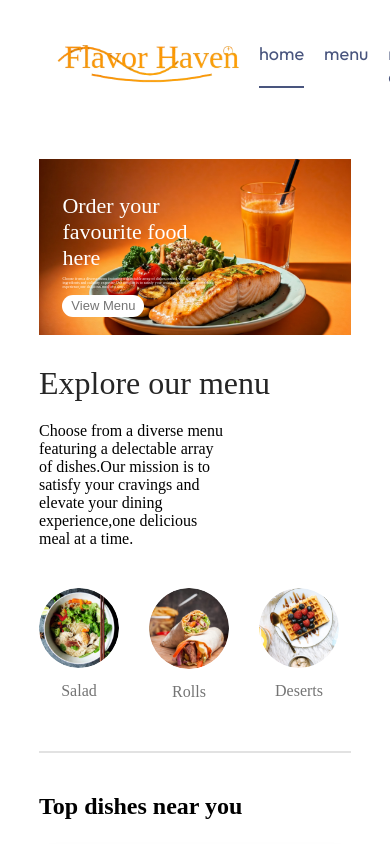
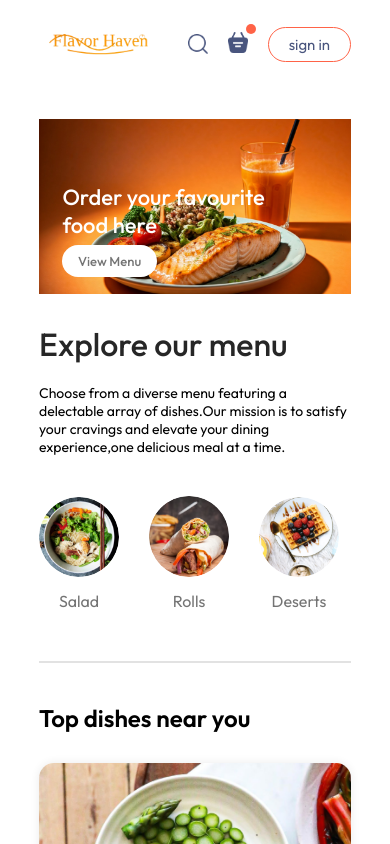
Before and after one commit to LavneeshSharma/food-del, a React (Vite) app: page / in a window 390 px wide. Shown: the top 844 px of the page. Built offline with nearby package versions, Linux system fonts and the light colour scheme.

Commit message:
Responsiveness

```diff
--- /dev/null
+++ b/src/components/Navbar/AppDownload/AppDownload.css
@@ -0,0 +1,22 @@
+.app-download{
+    margin: auto auto;
+    margin-top: 100px;
+    font-size: max(3vw,20px);
+    text-align: center;
+    font-weight: 500;
+}
+.app-download-platforms{
+    display: flex;
+    justify-content: center;
+    gap: max(2vw,10px);
+    margin-top: 40px;
+}
+.app-download-platforms img{
+    width: max(30vw,120px);
+    max-width: 180px;
+    transition: 0.5s;
+    cursor: pointer;
+}
+.app-download-platforms img:hover{
+    transform: scale(1.05);
+}
--- /dev/null
+++ b/src/components/Navbar/AppDownload/AppDownload.jsx
@@ -0,0 +1,16 @@
+import React from 'react'
+import './AppDownload.css'
+import { assets } from '../../../assets/frontend_assets/assets'
+const AppDownload = () => {
+  return (
+    <div className='app-download' id='app-download'>
+        <p>For Better Experience Download<br />Flavor Heaven App</p>
+      <div className="app-download-platforms">
+        <img src={assets.play_store} alt="" />
+        <img src={assets.app_store} alt="" />
+      </div>
+    </div>
+  )
+}
+
+export default AppDownload
--- a/src/components/Navbar/ExploreMenu/ExploreMenu.css
+++ b/src/components/Navbar/ExploreMenu/ExploreMenu.css
@@ -46,3 +46,9 @@
     border: 4px solid tomato;
     padding: 2px;
 }
+@media (max-width:1050px){
+    .explore-menu-text{
+        max-width: 100%;
+        font-size: 14px;
+    }
+}
--- a/src/components/Navbar/Footer/Footer.css
+++ b/src/components/Navbar/Footer/Footer.css
@@ -40,3 +40,8 @@
     background-color: gray;
     border: none;
 }
+@media(max-width:750px){
+    .navbar-menu{
+        display: none;
+    }
+}
--- a/src/components/Navbar/Header/Header.css
+++ b/src/components/Navbar/Header/Header.css
@@ -1,6 +1,6 @@
 .header {
     height: 0;
-    padding-top: 56.25%; /* 16:9 aspect ratio */
+    padding-top: 56.25%;
     margin: 30px auto;
     background-image: url('/header.jpeg');
     background-size: cover;
@@ -36,3 +36,19 @@
     font-size: max(1vw,13px);
     border-radius: 50px;
 }
+@media(max-width:1050px){
+    .header-contents{
+        max-width: 45%;
+    }
+}
+@media(max-width:750px){
+    .header-contents{
+        max-width: 65%;
+    }
+    .header-contents p{
+        display: none;
+    }
+    .header-contents button{
+        padding: 2vw 4vw;
+    }
+}
--- a/src/components/Navbar/Navbar.css
+++ b/src/components/Navbar/Navbar.css
@@ -55,3 +55,46 @@
       top: -8px;
       right: -8px;
   }
+@media (max-width:1050px){
+    .navbar .logo{
+        width: 140px;
+    }
+    .navbar-menu{
+        gap: 20px;
+        font-size: 17px;
+    }
+    .navbar-right{
+        gap: 30px;
+    }
+    .navbar-right img{
+        width: 22px;
+    }
+    .navbar-right button{
+        padding: 8px 25px;
+    }
+}
+@media (max-width:900px){
+    .navbar .logo{
+        width: 120px;
+    }
+    .navbar-menu{
+        gap: 15px;
+        font-size: 16px;
+    }
+    .navbar-right{
+        gap: 20px;
+    }
+    .navbar-right img{
+        width: 20px;
+    }
+    .navbar-right button{
+        padding: 7px 20px;
+        font-size: 15px;
+    }
+}
+@media(max-width:750px)
+{
+    .navbar-menu{
+        display: none;
+    }
+}
--- a/src/components/Navbar/Navbar.jsx
+++ b/src/components/Navbar/Navbar.jsx
@@ -2,6 +2,7 @@
 import pic from "../../assets/admin_assets/logo2.png";
 import pic2 from "../../assets/frontend_assets/search_icon.png";
 import pic3 from "../../assets/frontend_assets/basket_icon.png";
+import {Link} from 'react-router-dom'
 import "./Navbar.css"
 const Navbar = () => {
     const [menu,setMenu]=useState("home");
@@ -9,10 +10,10 @@
     <div className='navbar'>
        <img src={pic} alt="" className='logo'/>
        <ul className="navbar-menu">
-         <li onClick={()=>setMenu("home")} className={menu==='home'?"active":""}>home</li>
-         <li onClick={()=>setMenu("menu")} className={menu==='menu'?"active":""}>menu</li>
-         <li onClick={()=>setMenu("mobile-app")} className={menu==='mobile-app'?"active":""}>mobile-app</li>
-         <li onClick={()=>setMenu("contact-us")} className={menu==='contact-us'?"active":""}>contact us</li>
+         <Link to='/' onClick={()=>setMenu("home")} className={menu==='home'?"active":""}>home</Link>
+         <a href='#explore-menu' onClick={()=>setMenu("menu")} className={menu==='menu'?"active":""}>menu</a>
+         <a href='#app-download' onClick={()=>setMenu("mobile-app")} className={menu==='mobile-app'?"active":""}>mobile-app</a>
+         <a href='#footer' onClick={()=>setMenu("contact-us")} className={menu==='contact-us'?"active":""}>contact us</a>
        </ul>
        <div className="navbar-right">
           <img src={pic2} alt=""/>
--- a/src/index.css
+++ b/src/index.css
@@ -1,7 +1,11 @@
+@import url('https://fonts.googleapis.com/css2?family=Outfit:wght@100..900&display=swap');
 *{
   padding:0;
   margin:0;
   box-sizing: border-box;
+  font-family: Outfit;
+  scroll-behavior: smooth;
+
 }
 body{
   min-height: 100vh;
--- a/src/pages/Home/Home.jsx
+++ b/src/pages/Home/Home.jsx
@@ -4,6 +4,7 @@
 import { useState } from 'react'
 import ExploreMenu from '../../components/Navbar/ExploreMenu/ExploreMenu'
 import FoodDisplay from '../../components/Navbar/FoodDisplay/FoodDisplay'
+import AppDownload from '../../components/Navbar/AppDownload/AppDownload'
 const Home = () => {
   const[category,setCategory]=useState("All");
   return (
@@ -11,6 +12,7 @@
       <Header/>
       <ExploreMenu category={category} setCategory={setCategory}/>
       <FoodDisplay category={category}/>
+      <AppDownload/>
     </div>
   )
 }
```
